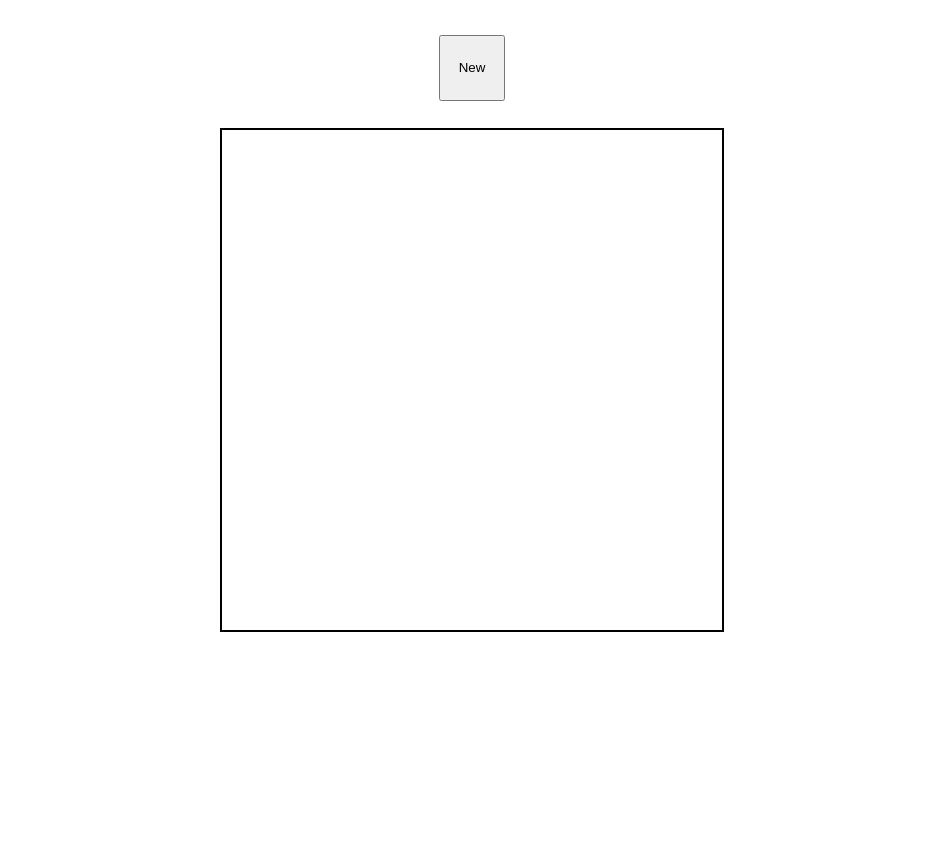
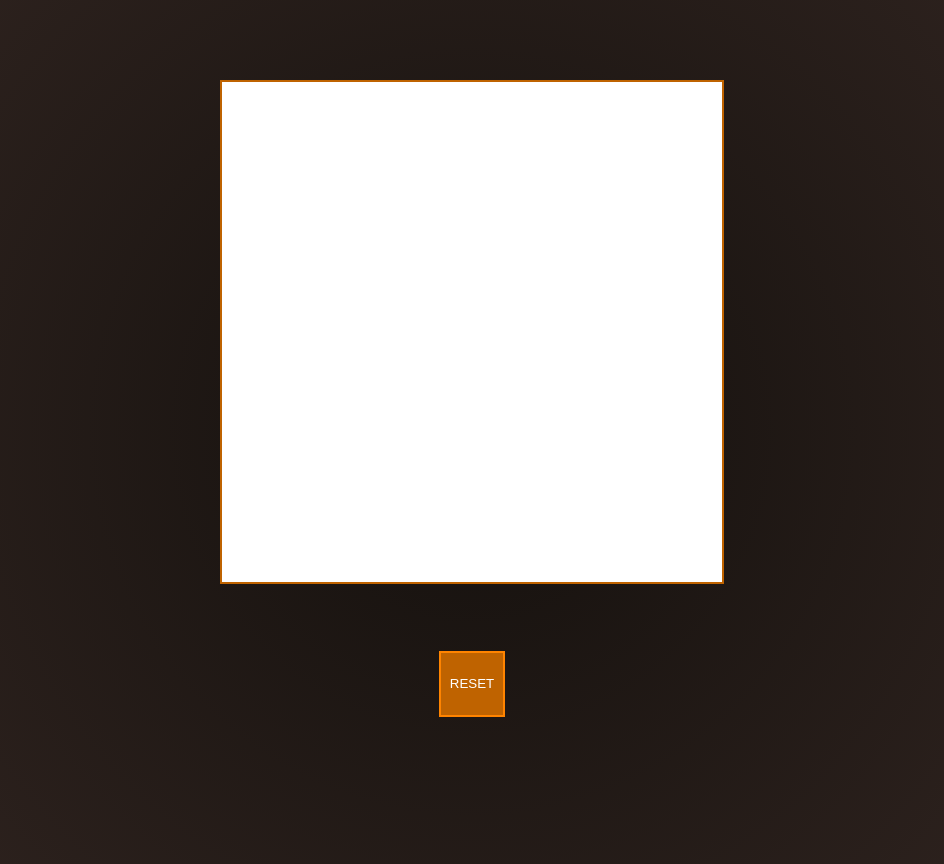
Before and after one commit to monskvll/top_etchasketch, a plain HTML site: page index.html in a window 1280 px wide. Shown: the whole page, without its empty margins (168-1112 px from the left). Before the commit the page ends 800 px from the top, so only its background shows below. Drawn offline with Linux system fonts and the light colour scheme.

Commit message:
JS change for color plus CSS update.

```diff
--- a/index.html
+++ b/index.html
@@ -9,8 +9,8 @@
 </head>
 <body>
     <div id="etch-container">
-        <button id="reset-button">New</button>
         <div id="container"></div>
+        <button id="reset-button">RESET</button>
     </div>
 
     <script src='script.js'></script>
--- a/script.js
+++ b/script.js
@@ -3,7 +3,6 @@ const reset = document.querySelector('#reset-button');
 
 window.addEventListener('load', setDefaultGrid);
 reset.addEventListener('click', changeSize)
-
 
 function setDefaultGrid() {
     setGridSize(16);
@@ -22,10 +21,10 @@ function fillGrid(size) {
         gridSquare.setAttribute('class', 'square');
         container.appendChild(gridSquare);
 
-        gridSquare.addEventListener("mouseenter", function (event) {
-            gridSquare.classList.add('square-active');
+        gridSquare.addEventListener("mouseover", function (event) {
+            /* gridSquare.classList.add('square-color');    can be used with class instead*/
+            gridSquare.style.backgroundColor = `hsl(${Math.random() * 50}, 100%, 50%)`;
         });
-
     }
 }
 
@@ -49,6 +48,9 @@ function changeSize() {
 function clearGrid() {
     const gridSquaresArray = Array.from(container.childNodes);
     gridSquaresArray.forEach((container) => {
-        container.classList.remove('square-active');
+        /* container.classList.remove('square-active');     used to remove class instead*/
+        container.style.backgroundColor = 'white';
     });
 }
+
+/* Thanks to rlmoser99, michalosman and RebeccaML for their well-written code which I actively consulted during moments of terrible doubt */
--- a/style.css
+++ b/style.css
@@ -1,7 +1,12 @@
+body {
+    background: radial-gradient(circle, rgb(20, 16, 13) 0%, rgb(48, 36, 32) 100%);
+}
+
 #etch-container {
     display: flex;
     align-items: center;
     flex-flow: column;
+    margin: 5em;
 }
 
 #container {
@@ -9,20 +14,30 @@
     width: 500px;
     height: 500px;
     grid-gap: 0;
-    border: 2px solid black;
+    border: 2px solid #BF6300;
 }
 
-#reset-button {
+button {
     width: 5em;
     height: 5em;
-    margin: 2em;
+    margin: 5em;
+    background-color: #BF6300;
+    border: 2px solid #ff8400;
+    color: white;
+    transition: .25s;
+}
+
+button:hover {
+    background-color: #ff8400;
+    color: #2E2A26;
+    font-weight: 700;
 }
 
 .square {
     background-color: white;
+    transition: .5s;
 }
 
-.square-active {
-    background-color: black;
-    transition: .5s;
+.square-color {
+    background-color: red;
 }
```
